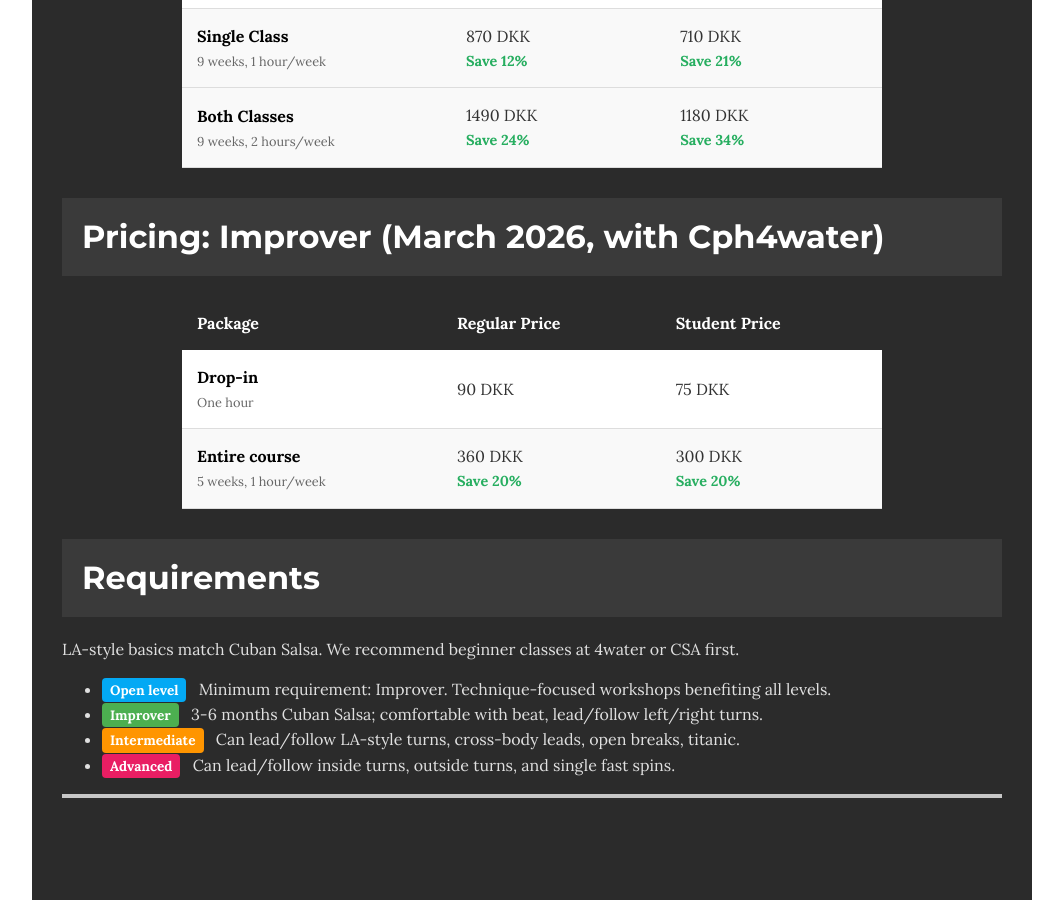
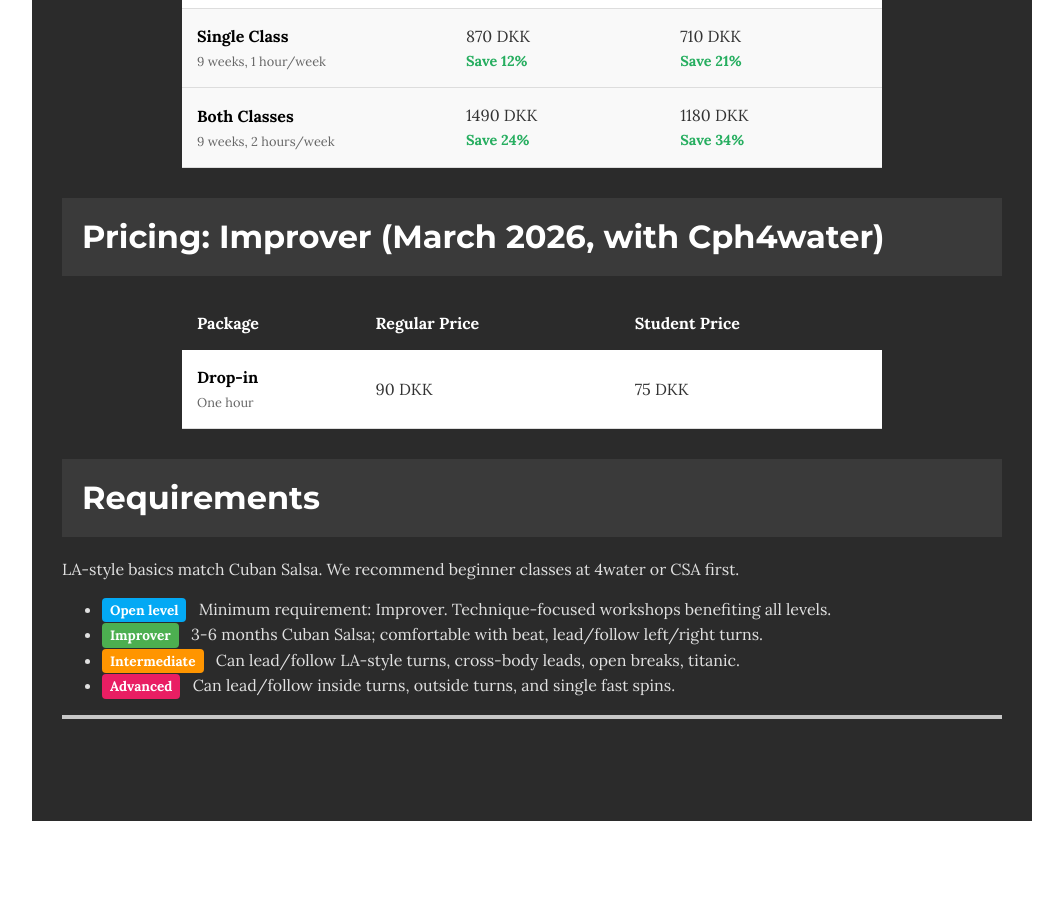
Before and after one commit to sdarougheh/salsalastyle, a Jekyll site: the page built from index.html, in a window 1280 px wide and 900 px high, scrolled down 2036 px. Shown: the whole window, without its empty margins (108-1171 px from the left). Built offline with Jekyll 4.4.1, drawn with Linux system fonts in a browser that asks for light colours; comment, search, counter and statistics services are not loaded; after the commit the page ends 2857 px from its top, so only the background shows below that.

Commit message:
updates, remo

```diff
--- a/_includes/class_prices.html
+++ b/_includes/class_prices.html
@@ -51,11 +51,7 @@
         <td>90 DKK</td>
         <td>75 DKK</td>
       </tr>
-      <tr class="highlight">
-        <td><strong>Entire course</strong><br><small>5 weeks, 1 hour/week</small></td>
-        <td>360 DKK<br><span class="savings">Save 20%</span></td>
-        <td>300 DKK<br><span class="savings">Save 20%</span></td>
-      </tr>
+
     </tbody>
   </table>
 </div>
```
